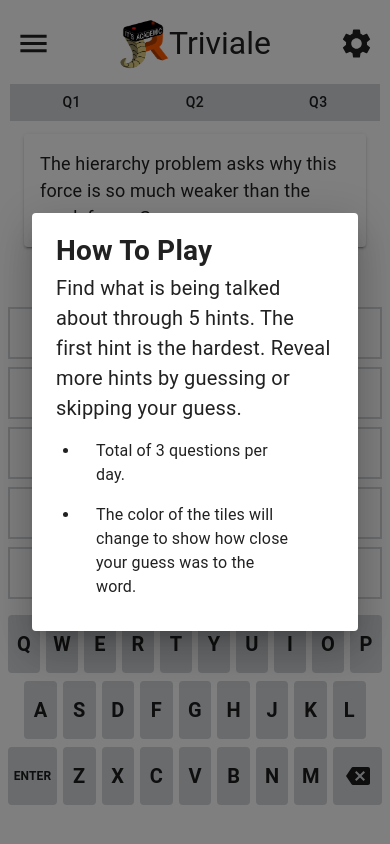
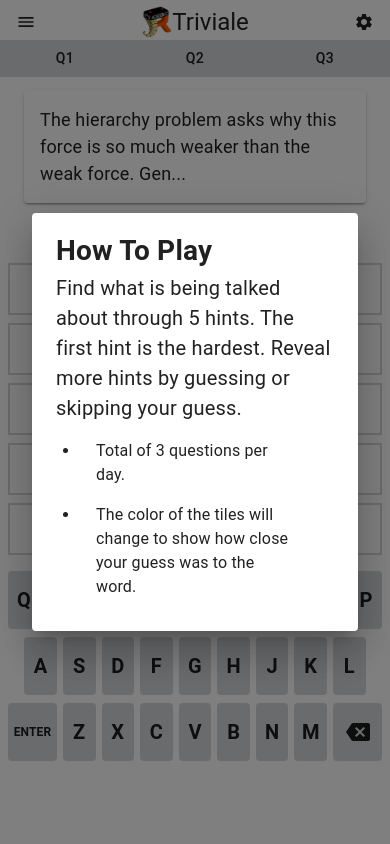
Before and after one commit to dotcomstar/Triviale, a React (Vite) app: page / in a window 390 px wide. Built offline with nearby package versions, Linux system fonts and the light colour scheme; what simple-zustand-devtools would draw is missing.

Commit message:
Shrink navbar on mobile

```diff
--- a/src/App.tsx
+++ b/src/App.tsx
@@ -1,4 +1,4 @@
-import { Alert, Grid } from "@mui/material";
+import { Alert, Grid, useMediaQuery } from "@mui/material";
 import ThemedLayout from "./components/ThemedLayout";
 import GameGrid from "./components/grid/GameGrid";
 import Keyboard from "./components/keyboard/Keyboard";
@@ -35,10 +35,11 @@ function App() {
   const answer = data[safeIndex].answer.toLocaleUpperCase();
   const fullAnswer = data[safeIndex].fullAnswer;
   const openStats = useDialogStore((s) => s.setStatsOpen);
+  const matches = useMediaQuery("(min-width:600px)");
 
   return (
     <ThemedLayout>
-      <Grid container paddingY={1}>
+      <Grid container paddingY={matches ? 1 : 0}>
         <Grid item xs={12}>
           <NavBar />
         </Grid>
--- a/src/components/navbar/NavBar.tsx
+++ b/src/components/navbar/NavBar.tsx
@@ -31,39 +31,34 @@ const NavBar = () => {
     setSettingsOpen,
   } = useDialogStore();
   const matches = useMediaQuery("(min-width:600px)");
-  // const [open, setOpen] = React.useState(true);
-  // const handleClickOpen = () => {
-  //   setOpen(true);
-  // };
-  // const handleClose = () => {
-  //   setOpen(false);
-  // };
-
   return (
     <>
       <Stack
         direction="row"
-        padding="10px"
+        paddingX="10px"
+        paddingBottom={matches ? "10px" : "0px"}
+        paddingTop={matches ? "10px" : "4px"}
         justifyContent="space-between"
         alignItems="center"
         px="calc(max(3vw,20px))"
+        // sx={{ borderBottom: 1, borderColor: "darkgray" }}
       >
         <Stack direction="row" alignItems="center">
-          <HamburgerDrawer />
+          <HamburgerDrawer size={matches ? "large" : "small"} />
           {matches && <Paper elevation={0} sx={{ width: "43px" }} />}
         </Stack>
         <Stack direction="row" alignItems="center">
           <Box
             component="img"
             sx={{
-              width: 50,
-              height: 50,
+              width: "calc(min(8vw,58px))",
+              height: "calc(min(8vw,58px))",
               borderRadius: 2.6,
             }}
             alt="Triviale Logo"
             src={logo}
           />
-          <Typography translate="no" variant="h3">
+          <Typography translate="no" variant="h3" fontSize={"1.5REM"}>
             Triviale
           </Typography>
         </Stack>
@@ -74,7 +69,7 @@ const NavBar = () => {
             <SettingsButton />
           </Stack>
         ) : (
-          <SettingsButton />
+          <SettingsButton size="small" />
         )}
       </Stack>
       <HelpDialog
--- a/src/components/navbar/drawer/HamburgerDrawer.tsx
+++ b/src/components/navbar/drawer/HamburgerDrawer.tsx
@@ -18,7 +18,7 @@ import useDialogStore from "../../../stores/dialogStore";
 import HelpButton from "../help/HelpButton";
 import StatsButton from "../stats/StatsButton";
 
-const HamburgerDrawer = () => {
+const HamburgerDrawer = ({ size }: { size?: "small" | "large" }) => {
   const matches = useMediaQuery("(min-width:600px)");
   const [expanded, setExpanded] = React.useState(false);
   const toggleDrawer =
@@ -85,7 +85,7 @@ const HamburgerDrawer = () => {
           aria-label="menu"
           onClick={toggleDrawer(true)}
         >
-          <MenuRoundedIcon fontSize="large" />
+          <MenuRoundedIcon fontSize={size} />
         </IconButton>
         <Drawer anchor={"left"} open={expanded} onClose={toggleDrawer(false)}>
           {list()}
--- a/src/components/navbar/settings/SettingsButton.tsx
+++ b/src/components/navbar/settings/SettingsButton.tsx
@@ -3,7 +3,7 @@ import { IconButton } from "@mui/material";
 import { SETTINGS_BUTTON_ARIA } from "../../../constants/strings";
 import useDialogStore from "../../../stores/dialogStore";
 
-const SettingsButton = () => {
+const SettingsButton = ({ size = "large" }: { size?: "small" | "large" }) => {
   const setSettingsOpen = useDialogStore((s) => s.setSettingsOpen);
 
   return (
@@ -13,7 +13,7 @@ const SettingsButton = () => {
       aria-label={SETTINGS_BUTTON_ARIA}
       onClick={() => setSettingsOpen(true)}
     >
-      <SettingsRoundedIcon fontSize="large" />
+      <SettingsRoundedIcon fontSize={size} />
     </IconButton>
   );
 };
--- a/src/components/progressBar/ProgressBar.tsx
+++ b/src/components/progressBar/ProgressBar.tsx
@@ -1,4 +1,4 @@
-import { Button, Stack } from "@mui/material";
+import { Button, Stack, useMediaQuery } from "@mui/material";
 import { QUESTIONS_PER_DAY } from "../../constants/settings";
 import useGameStateStore from "../../stores/gameStateStore";
 import useCurrGuessStore from "../../stores/currGuessStore";
@@ -6,12 +6,14 @@ import useCurrGuessStore from "../../stores/currGuessStore";
 const ProgressBar = () => {
   const resetGuess = useCurrGuessStore((s) => s.resetGuess);
   const { moveToQuestion, questionState } = useGameStateStore();
+  const matches = useMediaQuery("(min-width:600px)");
 
   return (
     <Stack
       direction="row"
-      px="10px"
-      py="5px"
+      px={matches ? "10px" : "0px"}
+      py={"5px"}
+      pt={matches ? "5px" : "0px"}
       justifyContent="center"
       alignItems="center"
     >
```
